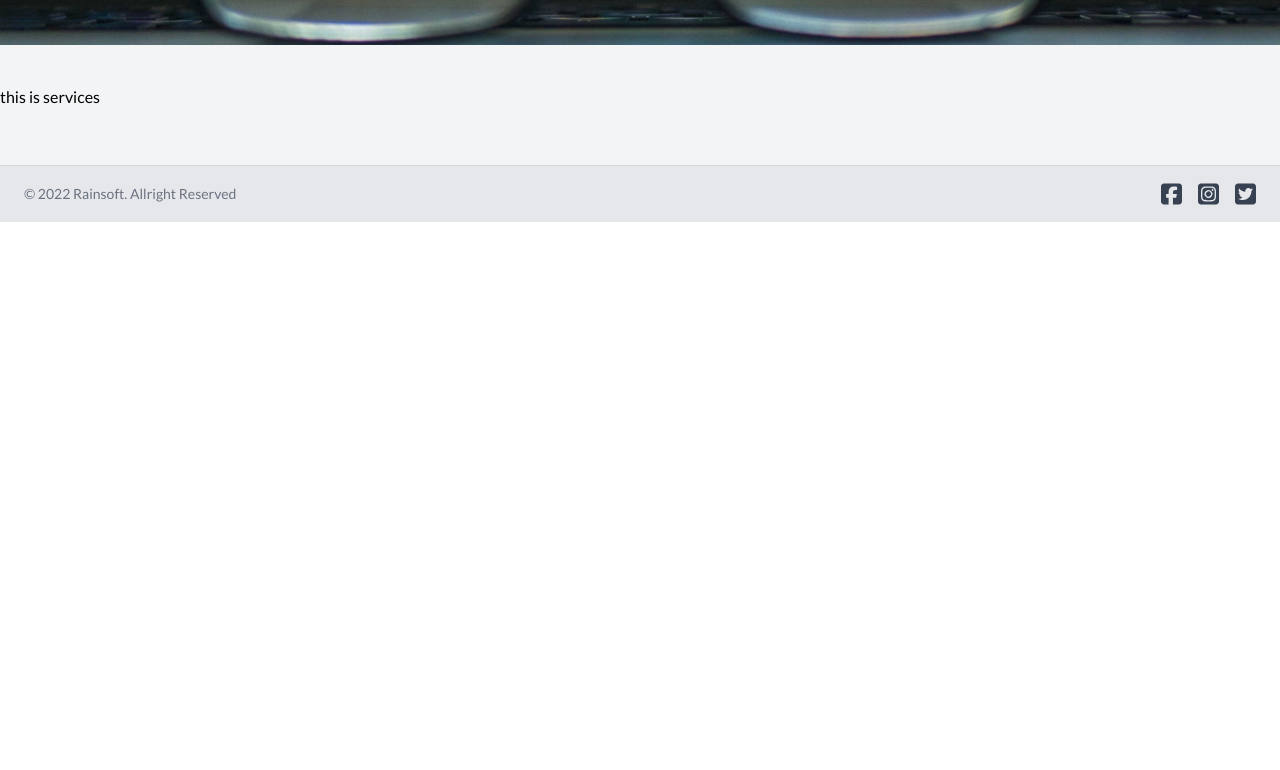
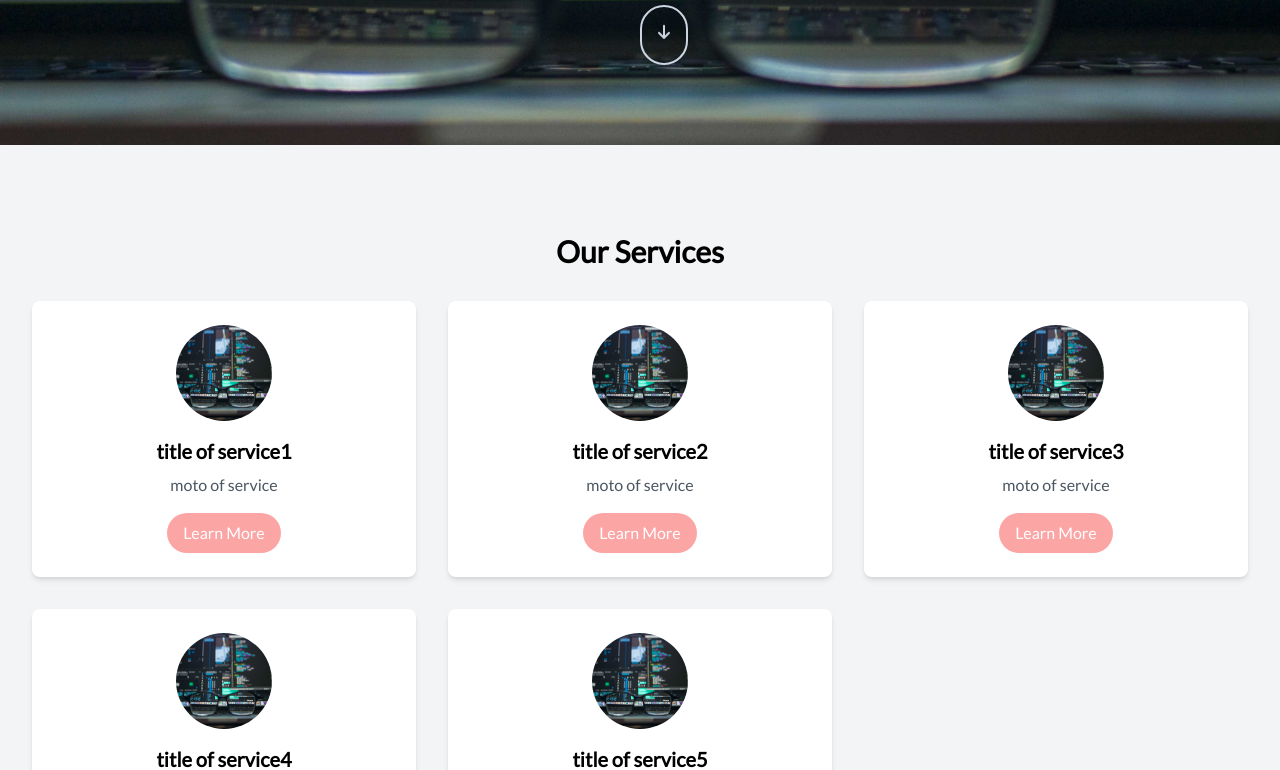
Before and after one commit to peymn88gh/portfolioWebSite, a React (Create React App) app: page / in a window 1280 px wide. Shown: the part 715-1485 px from the top of the page. Before the commit the page ends 937 px from the top, so only its background shows below. Built offline with nearby package versions, Linux system fonts and the light colour scheme; no server answers.

Commit message:
Task_160: Services.js

```diff
--- a/src/components/Layout.jsx
+++ b/src/components/Layout.jsx
@@ -6,7 +6,7 @@ import Header from "./Header/Header";
 function Layout({ children }) {
   return (
       <>
-        <div className="flex min-h-screen font-Poppins">
+        <div className="flex min-h-screen font-Poppins relative">
           <div className="flex flex-1 flex-col bg-slate-100">
             <Header />
             <Outlet />
--- /dev/null
+++ b/src/components/Services/Services.js
@@ -0,0 +1,30 @@
+import React from "react";
+
+const Services = ({ data }) => {
+  return (
+    <article className="text-center py-12 mx-8">
+      <h2 className="text-3xl font-bold mb-8">Our Services</h2>
+      <div className="grid grid-cols-1 sm:grid-cols-2 md:grid-cols-3 gap-8">
+        {data.map((service) => (
+          <section
+            key={service.title}
+            className="bg-white p-6 rounded-lg shadow-md hover:shadow-lg transition duration-300 ease-in-out"
+          >
+            <img
+              src={service.img}
+              alt={service.imageAlt}
+              className="h-24 w-24 mx-auto mb-4 rounded-full"
+            />
+            <h3 className="text-xl font-semibold mb-2">{service.title}</h3>
+            <p className="text-gray-600">{service.subtitle}</p>
+            <button className="mt-4 bg-red-300 hover:bg-red-400 text-white py-2 px-4 rounded-full focus:outline-none focus:ring focus:ring-blue-300">
+              Learn More
+            </button>
+          </section>
+        ))}
+      </div>
+    </article>
+  );
+};
+
+export default Services;
--- /dev/null
+++ b/src/data/services.json
@@ -0,0 +1,40 @@
+{
+    "data" : [
+        {
+            "img": "/examplefreepic.jpg",
+            "imageAlt" :"this is sample photo",
+            "title" : "title of service1",
+            "subtitle" : "moto of service",
+            "price" : "201 $"
+        },
+        {
+            "img": "/examplefreepic.jpg",
+            "imageAlt" :"this is sample photo",
+            "title" : "title of service2",
+            "subtitle" : "moto of service",
+            "price" : "201 $"
+        },
+        {
+            "img": "/examplefreepic.jpg",
+            "imageAlt" :"this is sample photo",
+            "title" : "title of service3",
+            "subtitle" : "moto of service",
+            "price" : "201 $"
+        },
+        {
+            "img": "/examplefreepic.jpg",
+            "imageAlt" :"this is sample photo",
+            "title" : "title of service4",
+            "subtitle" : "moto of service",
+            "price" : "201 $"
+        },
+        {
+            "img": "/examplefreepic.jpg",
+            "imageAlt" :"this is sample photo",
+            "title" : "title of service5",
+            "subtitle" : "moto of service",
+            "price" : "201 $"
+        }
+    ]
+
+}
--- a/src/pages/Home/Home.css
+++ b/src/pages/Home/Home.css
@@ -2,10 +2,11 @@
     background-image: url('/public/examplefreepic.jpg');
     background-size: cover;
     background-position: center center;
-    min-height:700px;
+    min-height:100vh;
     display: flex;
     align-items: center;
     justify-content: center;
+    position: relative;
 }
 
 .content-container {
--- a/src/pages/Home/Home.js
+++ b/src/pages/Home/Home.js
@@ -1,6 +1,19 @@
-import { Element } from 'react-scroll'
-import './Home.css'
-export default function(){
+import React from 'react';
+import { forwardRef } from 'react';
+import { Element, animateScroll } from 'react-scroll';
+import './Home.css';
+import Services from 'components/Services/Services';
+import initservice from "data/services.json";
+import { FontAwesomeIcon } from '@fortawesome/react-fontawesome';
+import { faArrowDown, faArrowUp } from '@fortawesome/free-solid-svg-icons';
+
+export default function Home(){
+function handleScrollToBottom(){
+    animateScroll.scrollTo(1000);
+}
+function handleScrollToTop(){
+    animateScroll.scrollToTop()
+}
     return <>
         <div className="homebackground">
             <div className="content-container">
@@ -12,13 +25,17 @@ export default function(){
                     .NET ENTWICKLUNG
                 </button>
             </div>
+            <div onClick={handleScrollToBottom} className=" absolute bottom-16 left-1/2 border-2 border-slate-300 rounded-full p-4 mb-4">
+                <FontAwesomeIcon icon={faArrowDown} className=' animate-bounce text-slate-300'/>
+            </div>
+
         </div>
         <Element name="services" className="services bg-gray-100 py-10">
-           <div className='h-10'>
-                <p>this is services</p>
-            </div>
+           <Services  data={initservice.data}/>
         </Element>
 
-
+        <div onClick={handleScrollToTop} className=" absolute bottom-14 right-9 border-2 border-slate-500 rounded-full p-4 mb-4">
+            <FontAwesomeIcon icon={faArrowUp} className=' animate-bounce text-slate-500'/>
+        </div>
     </>
 }
```
